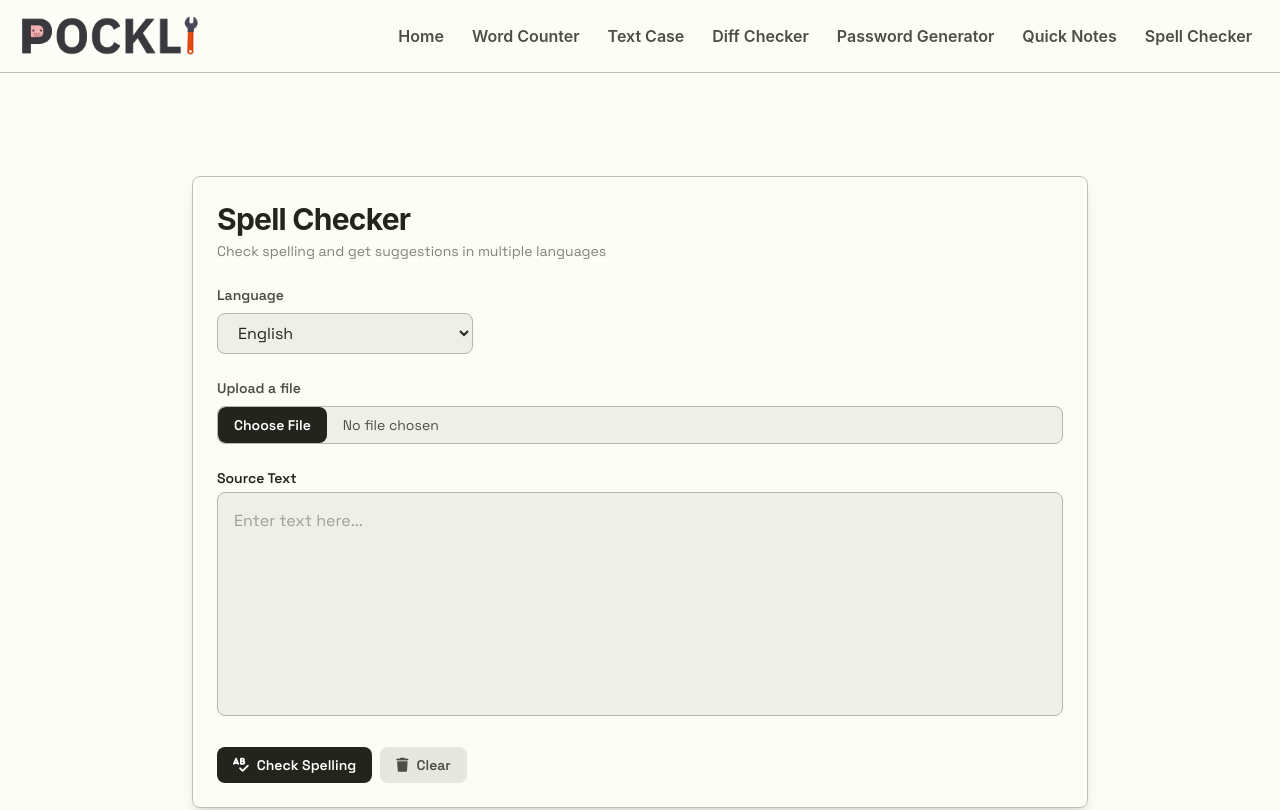
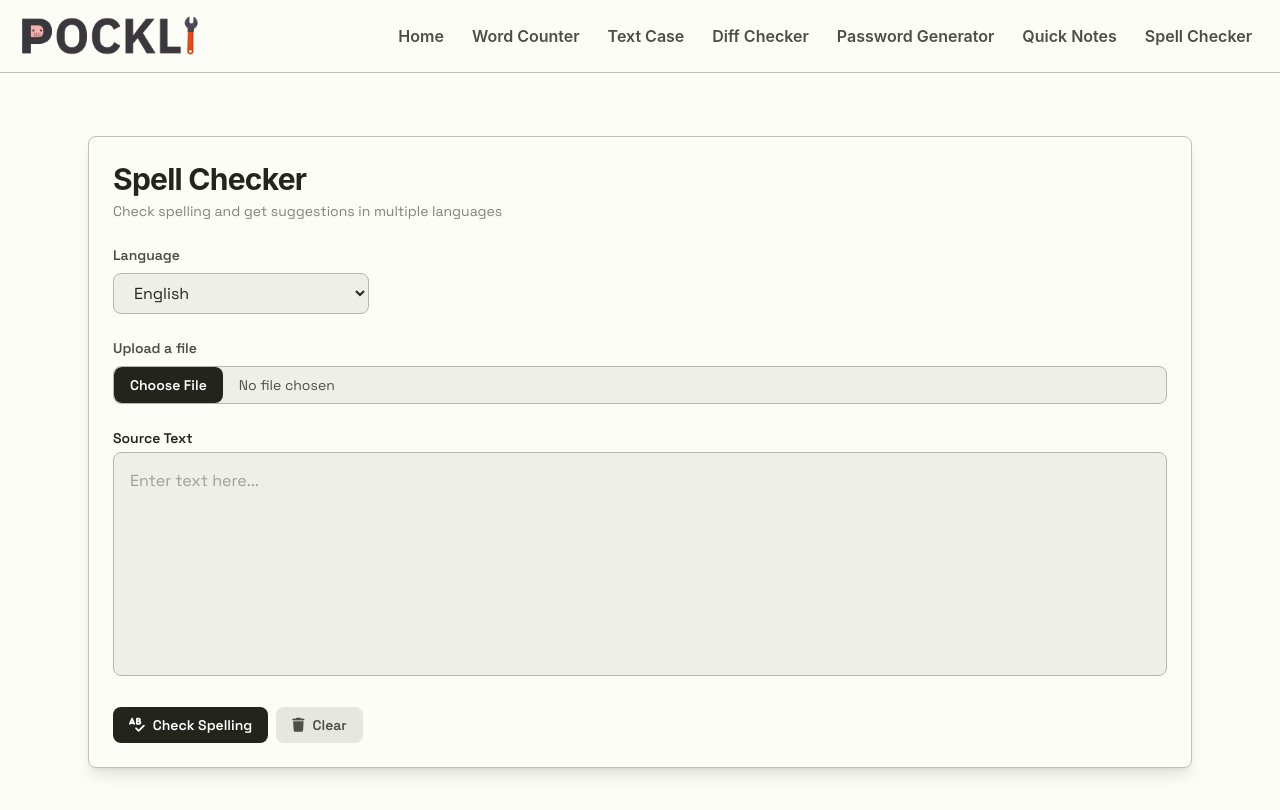
Before and after one commit to luis-sagx/pockly, an Angular app in the folder text/: page /spell-checker in a window 1280 px wide. Shown: the top 810 px of the page. Built offline with nearby package versions, Linux system fonts and the light colour scheme; a web font is replaced by a local one.

Commit message:
feat: enhance spell checker with copy button functionality and UI improvements

```diff
--- a/text/src/app/app.html
+++ b/text/src/app/app.html
@@ -1,6 +1,6 @@
 <div class="flex flex-col min-h-screen bg-olive-parchment">
   <app-nav></app-nav>
-  <main class="flex-1 pt-16 sm:pt-20">
+  <main class="flex-1 pt-4 sm:pt-10">
     <div class="page-shell">
       <router-outlet></router-outlet>
     </div>
--- a/text/src/app/components/pages/home/home.ts
+++ b/text/src/app/components/pages/home/home.ts
@@ -8,6 +8,7 @@ import {
   faCodeBranch,
   faKey,
   faPenToSquare,
+  faSpellCheck,
 } from '@fortawesome/free-solid-svg-icons';
 
 interface Tool {
@@ -32,7 +33,7 @@ export class Home implements OnInit {
   private languageService = inject(LanguageService);
 
   constructor() {
-    this.library.addIcons(faHashtag, faTextHeight, faCodeBranch, faKey, faPenToSquare);
+    this.library.addIcons(faHashtag, faTextHeight, faCodeBranch, faKey, faPenToSquare, faSpellCheck);
   }
 
   // Signal para el filtro actual
@@ -81,6 +82,14 @@ export class Home implements OnInit {
       descriptionKey: 'quickNotesDesc',
       category: 'Utilities',
     },
+    {
+      id: 'spellchecker',
+      labelKey: 'spellChecker',
+      path: '/spell-checker',
+      icon: 'spell-check',
+      descriptionKey: 'spellCheckerDesc',
+      category: 'Text',
+    },
   ];
 
   filteredTools = computed(() => {
--- a/text/src/app/components/pages/spell-checker/spell-checker.html
+++ b/text/src/app/components/pages/spell-checker/spell-checker.html
@@ -1,5 +1,5 @@
 <div
-  class="flex flex-col max-w-4xl gap-6 p-4 mx-auto border rounded-lg shadow-lg sm:p-6 border-olive-border bg-olive-parchment"
+  class="flex flex-col max-w-6xl gap-6 p-4 mx-auto border rounded-lg shadow-lg sm:p-6 border-olive-border bg-olive-parchment"
 >
   <!-- Header -->
   <div>
@@ -41,7 +41,7 @@
       type="file"
       accept=".txt,.md,.text"
       (change)="onFileSelected($event)"
-      class="block w-full text-sm text-olive-ink file:mr-4 file:px-4 file:py-2 file:rounded-lg file:border-0 file:text-sm file:font-semibold file:bg-olive-deep file:text-white file:cursor-pointer file:transition file:hover:opacity-80 bg-olive-cream border border-olive-light rounded-lg cursor-pointer"
+      class="block w-full text-sm border rounded-lg cursor-pointer text-olive-ink file:mr-4 file:px-4 file:py-2 file:rounded-lg file:border-0 file:text-sm file:font-semibold file:bg-olive-deep file:text-white file:cursor-pointer file:transition file:hover:opacity-80 bg-olive-cream border-olive-light"
     />
     @if (fileName()) {
       <p class="text-sm text-olive-ink/70">{{ t().fileLoaded }}: {{ fileName() }}</p>
@@ -59,6 +59,7 @@
   />
 
   <!-- Actions -->
+  <div class="flex flex-wrap items-center justify-between gap-2">
     <div class="flex flex-wrap gap-2">
       <button
         class="flex items-center gap-2 px-4 py-2 text-sm font-semibold text-white transition rounded-lg bg-olive-deep hover:opacity-80"
@@ -97,6 +98,11 @@
         >
           <i class="fas fa-copy"></i> {{ t().result }}
         </button>
+      }
+    </div>
+
+    @if (inputText()) {
+      <app-copy-button [textToCopy]="inputText()" />
     }
   </div>
 
--- a/text/src/app/components/pages/spell-checker/spell-checker.ts
+++ b/text/src/app/components/pages/spell-checker/spell-checker.ts
@@ -1,5 +1,6 @@
 import { Component, signal, computed, inject, OnDestroy } from '@angular/core';
 import { InputBox } from '../../ui/input-box/input-box';
+import { CopyButton } from '../../ui/copy-button/copy-button';
 import { LanguageService } from '../../../services/language.service';
 import { CommonModule } from '@angular/common';
 
@@ -31,7 +32,7 @@ type NSpellInstance = {
 @Component({
   selector: 'app-spell-checker',
   standalone: true,
-  imports: [InputBox, CommonModule],
+  imports: [InputBox, CopyButton, CommonModule],
   templateUrl: './spell-checker.html',
   styleUrl: './spell-checker.css',
 })
--- a/text/src/app/components/ui/input-box/input-box.html
+++ b/text/src/app/components/ui/input-box/input-box.html
@@ -2,6 +2,7 @@
 <label class="block mb-1 text-sm font-semibold text-olive-deep">{{ label }}</label>
 }
 
+<div class="relative">
   @if (multiline) {
   <textarea
     #textareaRef
@@ -14,6 +15,7 @@
     [autocomplete]="autocomplete"
     [id]="id || null"
     [class]="inputClass"
+    [style.padding-right]="showCopyButton && value ? '3.5rem' : ''"
   ></textarea>
   } @else {
   <input
@@ -26,5 +28,13 @@
     [autocomplete]="autocomplete"
     [id]="id || null"
     [class]="inputClass"
+    [style.padding-right]="showCopyButton && value ? '3.5rem' : ''"
   />
   }
+
+  @if (showCopyButton && value && value.trim().length > 0) {
+  <div class="absolute top-2 right-2">
+    <app-copy-button [textToCopy]="value" />
+  </div>
+  }
+</div>
--- a/text/src/app/components/ui/input-box/input-box.ts
+++ b/text/src/app/components/ui/input-box/input-box.ts
@@ -10,11 +10,12 @@ import {
   SimpleChanges,
   ViewChild,
 } from '@angular/core';
+import { CopyButton } from '../copy-button/copy-button';
 
 @Component({
   selector: 'app-input-box',
   standalone: true,
-  imports: [CommonModule],
+  imports: [CommonModule, CopyButton],
   templateUrl: './input-box.html',
   styleUrl: './input-box.css',
 })
@@ -33,6 +34,7 @@ export class InputBox implements AfterViewInit, OnChanges {
   @Input() disabled: boolean = false;
   @Input() autoResize: boolean = true;
   @Input() inputClass: string = 'w-full p-4 bg-white border shadow-sm border-slate-300 rounded-xl focus:outline-none focus:ring-2 focus:ring-brand-500';
+  @Input() showCopyButton: boolean = false;
 
   @ViewChild('textareaRef') textareaRef?: ElementRef<HTMLTextAreaElement>;
 
```
Also changed, not shown: 1 other file (tests, documents, lock files or other folders). Lines whose indentation alone changed are shown as unchanged.
